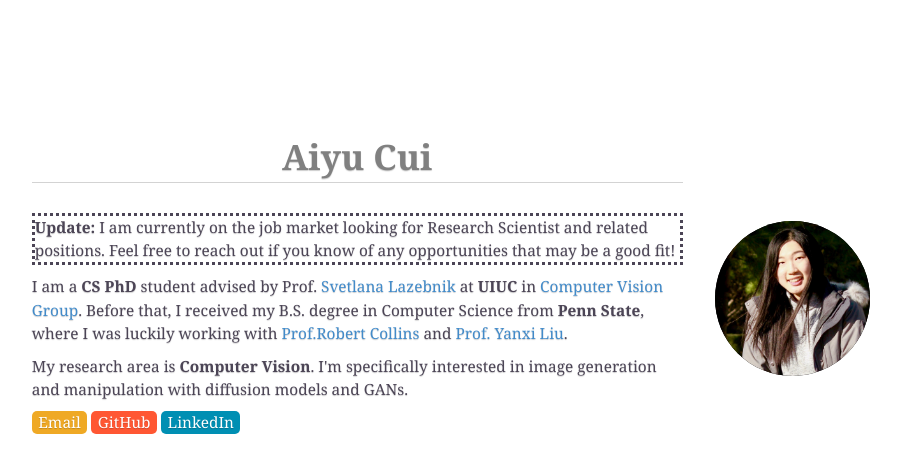
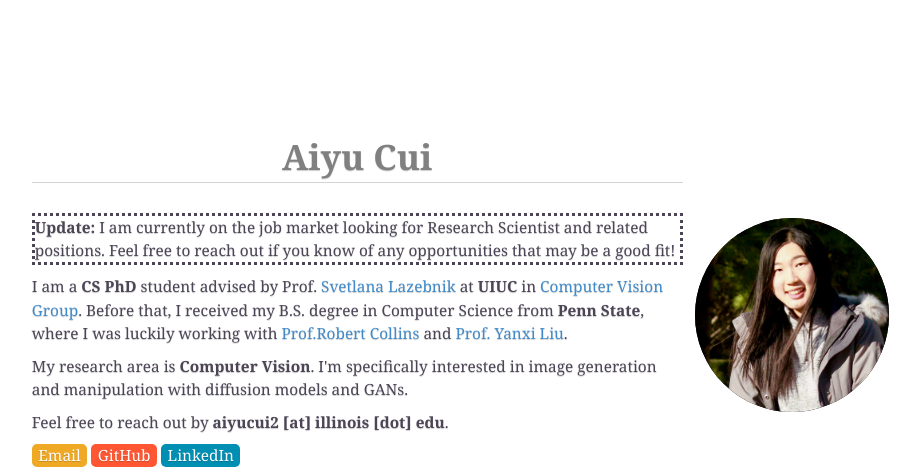
Before and after one commit to cuiaiyu/cuiaiyu.github.io, a plain HTML site: page index.html in a window 1280 px wide. Shown: the top 472 px of the page, without its empty margins (174-1094 px from the left). Drawn offline with Linux system fonts and the light colour scheme; files whose address does not match are found by name.

Commit message:
formatting

```diff
--- a/index.html
+++ b/index.html
@@ -22,8 +22,8 @@
 <style>
    .bio-photo {
             background: #000;
-            width: 80%;
-            height: 80%;
+            width: 100%;
+            height: 100%;
             color: #fff;
             text-align: center;
             border-radius: 50%;
@@ -127,6 +127,7 @@
                 and <a href="https://www.cse.psu.edu/~yul11/">Prof. Yanxi Liu</a>.
                  </p>
                  <p>My research area is <b>Computer Vision</b>. I'm specifically interested in image generation and manipulation with diffusion models and GANs.</p>
+                 <p>Feel free to reach out by <b>aiyucui2 [at] illinois [dot] edu</b>.</p>
                 <a class='button-colab button' href="mailto:aiyucui2@illinois.edu">Email</a>
                 <a class='button-demo button' href="https://github.com/cuiaiyu">GitHub</a>
                 <a class='button-page button' href="https://www.linkedin.com/in/aiyu-cui-7b57a314a/">LinkedIn</a>
```
